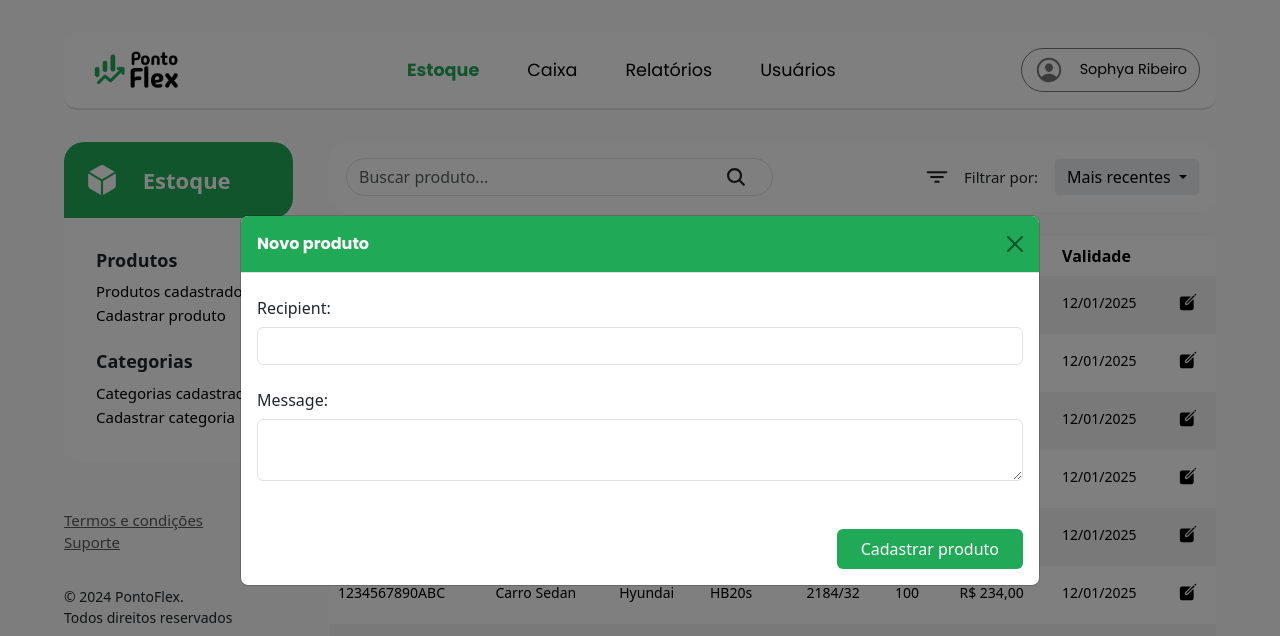
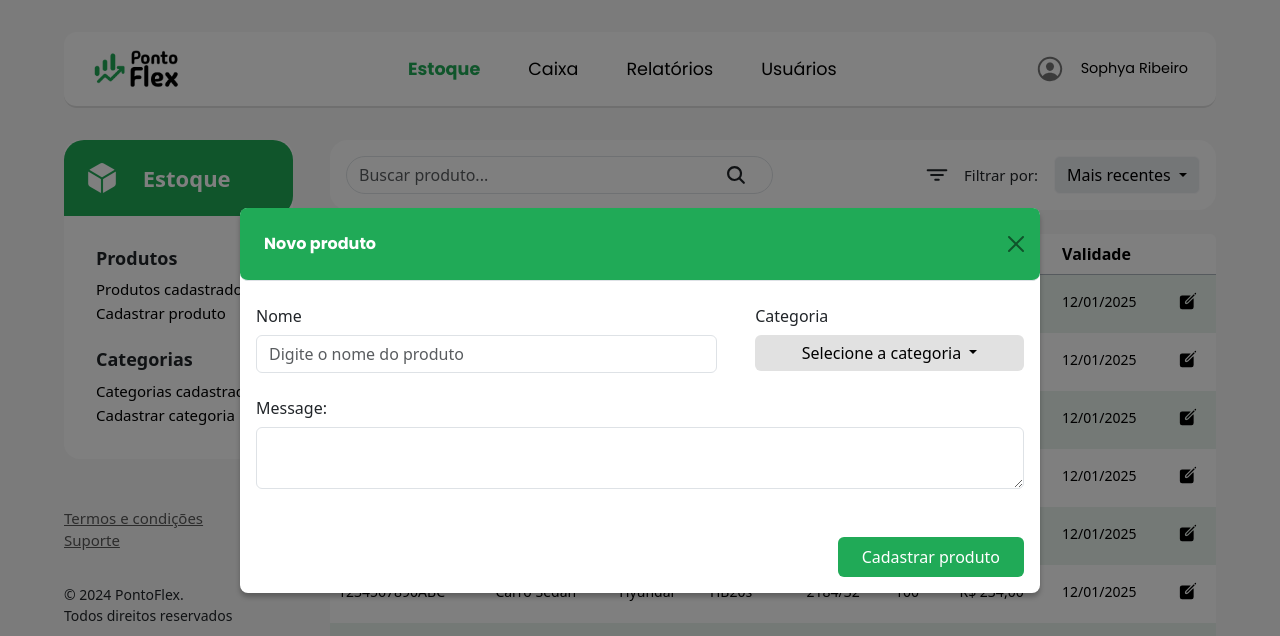
Before and after one commit to sophya-ribeiro/PontoFlex-Frontend, a plain HTML site: page painel/index.html in a window 1280 px wide. Both pictures are taken after a click on the link "Cadastrar produto". Shown: the top 636 px of the page. Drawn offline with nearby package versions, Linux system fonts and the light colour scheme; files whose address does not match are found by name.

Commit message:
Implementa painel gerente estático

```diff
--- a/painel/index.html
+++ b/painel/index.html
@@ -49,8 +49,8 @@
     </nav>
 
     <div class="dropdown">
-            <button class="btn btn-secondary button-account" type="button" id="dropdownMenuButton"
-                data-bs-toggle="dropdown" aria-haspopup="true" aria-expanded="false">
+      <button class="btn btn-secondary button-account" type="button" id="dropdownMenuButton" data-bs-toggle="dropdown"
+        aria-haspopup="true" aria-expanded="false">
         <ion-icon name="person-circle-outline" class="person-circle-outline"></ion-icon>
         Sophya Ribeiro
       </button>
@@ -85,7 +85,8 @@
 
           <ul class="secao-navegacao m-0 p-0">
             <li><a class="itens-nav" href="#">Produtos cadastrados</a></li>
-                        <li><a class="itens-nav" data-bs-toggle="modal" data-bs-target="#modalCadastrarProduto">Cadastrar produto</a></li>
+            <li><a class="itens-nav" data-bs-toggle="modal" data-bs-target="#modalCadastrarProduto">Cadastrar
+                produto</a></li>
           </ul>
 
           <h2 class="subt-secao pt-4">Categorias</h2>
@@ -117,18 +118,18 @@
       <div class="busca m-0">
 
         <div class="busca-botao">
-                    <input class="form-control border rounded-pill busca-input" type="text" id="example-search-input"
-                        value="" placeholder="Buscar produto...">
+          <input class="form-control border rounded-pill busca-input" type="text" id="example-search-input" value=""
+            placeholder="Buscar produto...">
           <ion-icon name="search" class="search-icon"></ion-icon>
         </div>
 
 
         <div class="filtro">
-
           <ion-icon name="filter" class="filter-icon"></ion-icon>
           <h1 class="texto-filtro m-0">Filtrar por:</h1>
           <div class="dropdown">
-                        <button class="btn btn-light dropdown-toggle bg-body-secondary rounded" type="button" data-bs-toggle="dropdown" aria-expanded="false">
+            <button class="btn btn-light dropdown-toggle bg-body-secondary rounded" type="button"
+              data-bs-toggle="dropdown" aria-expanded="false">
               Mais recentes
             </button>
             <ul class="dropdown-menu">
@@ -145,17 +146,17 @@
 
       <div class="div-tabela rounded">
         <table class="table rounded overflow-hidden table-striped table-borderless">
-                    <thead>
+          <thead class="border-1 border-top-0 border-end-0 border-start-0 border-dark-subtle">
             <tr>
-                        <th scope="col">Código</th>
-                        <th scope="col">Nome</th>
-                        <th scope="col">Marca</th>
-                        <th scope="col">Modelo</th>
-                        <th scope="col">Lote</th>
-                        <th scope="col">Qtd.</th>
-                        <th scope="col">Preço</th>
-                        <th scope="col">Validade</th>
-                        <th scope="col"></th>
+              <th>Código</th>
+              <th>Nome</th>
+              <th>Marca</th>
+              <th>Modelo</th>
+              <th>Lote</th>
+              <th>Qtd.</th>
+              <th>Preço</th>
+              <th>Validade</th>
+              <th></th>
             </tr>
           </thead>
 
@@ -285,28 +286,56 @@
       </div>
     </section>
 
-        <div class="modal fade" id="modalCadastrarProduto" tabindex="-1" aria-labelledby="exampleModalLabel" aria-hidden="true">
+    <div class="modal fade" id="modalCadastrarProduto" tabindex="-1" aria-labelledby="modalCadastrarProduto"
+      aria-hidden="true">
       <div class="modal-dialog modal-lg modal-dialog-centered">
-              <div class="modal-content">
+
+        <div class="modal-content border-0">
           <div class="modal-header text-white">
-                  <h1 class="modal-title fs-6" id="exampleModalLabel">Novo produto</h1>
+            <h1 class="modal-title fs-6 p-2" id="modalCadastrarProduto">Novo produto</h1>
             <button type="button" class="btn-close" data-bs-dismiss="modal" aria-label="Close"></button>
           </div>
+
           <div class="modal-body">
+
             <form>
-                    <div class="mb-3">
-                      <label for="recipient-name" class="col-form-label">Recipient:</label>
-                      <input type="text" class="form-control" id="recipient-name">
+              <div class="mb-3 div-form">
+
+                <div class="w-nome">
+                  <label for="produto-nome" class="col-form-label">Nome</label>
+                  <input type="text" class="form-control" id="produto-nome" placeholder="Digite o nome do produto">
                 </div>
+
+                <div class="w-categoria">
+                  <label for="produto-nome" class="col-form-label">Categoria</label>
+
+                  <div class="dropdown w-dropdown">
+                    <button class="btn btn-secondary dropdown-toggle w-dropdown" type="button" data-bs-toggle="dropdown" aria-expanded="false">
+                      Selecione a categoria
+                    </button>
+                    <ul class="dropdown-menu overflow-hidden">
+                      <li><a class="dropdown-item" href="#">Action</a></li>
+                      <li><a class="dropdown-item" href="#">Another action</a></li>
+                      <li><a class="dropdown-item" href="#">Something else here</a></li>
+                    </ul>
+                  </div>
+                </div>
+
+              </div>
+
               <div class="mb-3">
                 <label for="message-text" class="col-form-label">Message:</label>
                 <textarea class="form-control" id="message-text"></textarea>
               </div>
             </form>
+
           </div>
+
           <div class="modal-footer border-0">
-                  <button type="button" class="btn btn-primary rounded botao-cadastrar border-0 py-2 px-4">Cadastrar produto</button>
+            <button type="button" class="btn btn-primary rounded botao-cadastrar border-0 py-2 px-4">Cadastrar
+              produto</button>
           </div>
+
         </div>
       </div>
     </div>
--- a/painel/styles.css
+++ b/painel/styles.css
@@ -217,17 +217,6 @@ main {
     cursor: pointer;
 }
 
-/* -------- MODAL -------- */
-
-.modal-header{
-    background-color: #20AA57 !important;
-}
-
-.modal-title{
-	font-family: "Poppins", sans-serif !important;
-    font-weight: 600 !important;
-}
-
 /* -------- FOOTER -------- */
 
 footer {
@@ -272,14 +261,14 @@ footer div {
     border-radius: 18px;
 }
 
-.busca-botao{
+.busca-botao {
     align-items: center;
     display: flex;
     flex-direction: row;
     width: 100%;
 }
 
-.busca-input{
+.busca-input {
     width: 100% !important;
 }
 
@@ -288,7 +277,7 @@ footer div {
     margin-left: -3rem !important;
 }
 
-.filtro{
+.filtro {
     align-items: center;
     display: flex;
     justify-content: flex-end;
@@ -297,27 +286,77 @@ footer div {
     gap: 1rem;
 }
 
-.filter-icon{
+.filter-icon {
     font-size: 22px;
 }
 
-.texto-filtro{
+.texto-filtro {
     font-size: 15px;
     font-weight: 400;
 }
 
-.div-tabela{
+.div-tabela {
     width: 100%;
     display: flex;
 }
 
-.create-icon{
+.create-icon {
     font-size: 20px;
     color: black;
 }
 
-.tabela-texto{
+.tabela-texto {
     font-size: 14px !important;
+}
+
+/* ---------- MODAIS ---------- */
+
+.modal-content {
+    -webkit-box-shadow: 0px 4px 5px 0px rgba(0, 0, 0, 0.25);
+    -moz-box-shadow: 0px 4px 5px 0px rgba(0, 0, 0, 0.25);
+    box-shadow: 0px 4px 5px 0px rgba(0, 0, 0, 0.25);
+}
+
+.modal-header {
+    background-color: #20AA57 !important;
+    border-bottom-left-radius: 0.5rem;
+    border-bottom-right-radius: 0.5rem;
+}
+
+.modal-title {
+    font-family: "Poppins", sans-serif !important;
+    font-weight: 600 !important;
+}
+
+.div-form{
+    display: flex;
+    justify-content: space-between;
+    flex-direction: row;
+    gap: 1.5rem;
+    width: 100%;
+}
+
+.w-nome{
+    width: 60%;
+}
+
+.w-categoria{
+    width: 35%;
+}
+
+.w-dropdown{
+   width: 100% !important;
+   justify-content: space-between;
+}
+
+.botao-categoria{
+    width: 90% !important;
+}
+
+.btn-secondary {
+    --bs-btn-color: #000000 !important;
+    --bs-btn-bg: #e1e1e1 !important;
+    border: none !important;
 }
 
 /* -------- RESPONSIVIDADE -------- */
--- a/styles.css
+++ b/styles.css
@@ -3,11 +3,16 @@ body {
 	margin: 0;
 	box-sizing: border-box;
 	font-family: "Poppins", sans-serif;
-	background-color: #fafafa !important;
+	background-color: #f7f7f7 !important;
 }
 
 .botao-cadastrar{
 	background-color: #20AA57 !important;
+}
+
+.table-striped>tbody>tr:nth-child(odd)>td,
+.table-striped>tbody>tr:nth-child(odd)>th {
+   background-color: #f5fff9;
 }
 
 
```
Lines whose indentation alone changed are shown as unchanged.
